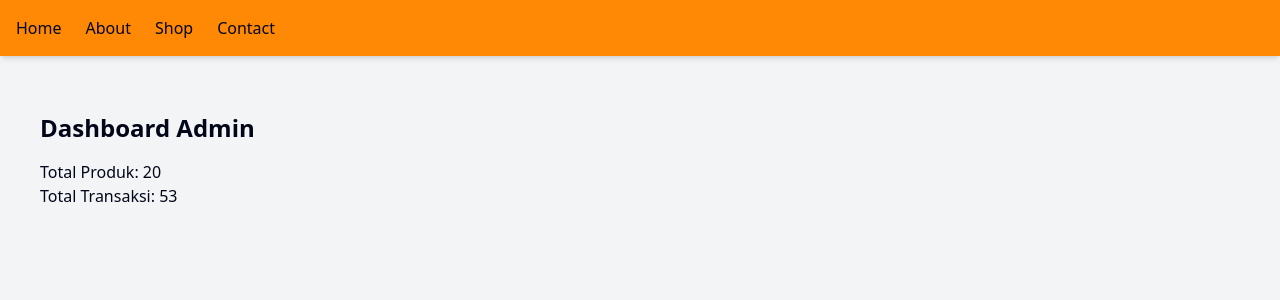
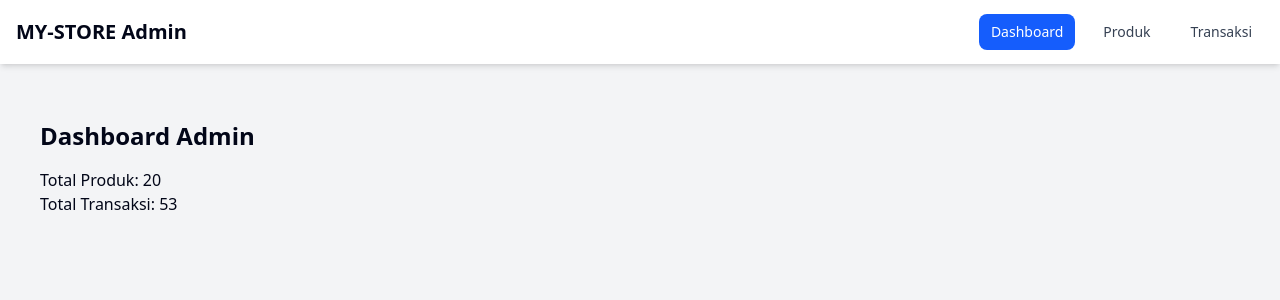
Before and after one commit to mryed17/my-store, a Next.js app: page /admin/dashboard in a window 1280 px wide. Shown: the top 300 px of the page. Built offline with nearby package versions, Linux system fonts and the light colour scheme.

Commit message:
navbar.tsx

```diff
--- a/app/admin/components/navbar.tsx
+++ b/app/admin/components/navbar.tsx
@@ -1,14 +1,45 @@
+// app/admin/components/navbar.tsx
 "use client";
 
 import Link from "next/link";
+import { usePathname } from "next/navigation";
 
 export default function Navbar() {
+  const pathname = usePathname();
+
+  const navItems = [
+    { name: "Dashboard", path: "/admin/dashboard" },
+    { name: "Produk", path: "/admin/products" },
+    { name: "Transaksi", path: "/admin/transactions" },
+  ];
+
   return (
-    <nav className="flex gap-6 p-4 shadow-md bg-orange-400">
-      <Link href="./home">Home</Link>
-      <Link href="./about">About</Link>
-      <Link href="./shop">Shop</Link>
-      <Link href="./contact">Contact</Link>
+    <nav className="bg-white shadow-md">
+      <div className="container mx-auto px-4">
+        <div className="flex items-center justify-between h-16">
+          <div className="flex items-center">
+            <Link href="/admin/dashboard" className="font-bold text-xl">
+              MY-STORE Admin
+            </Link>
+          </div>
+
+          <div className="flex space-x-4">
+            {navItems.map((item) => (
+              <Link
+                key={item.path}
+                href={item.path}
+                className={`px-3 py-2 rounded-md text-sm font-medium ${
+                  pathname.startsWith(item.path)
+                    ? "bg-blue-600 text-white"
+                    : "text-gray-700 hover:bg-gray-200"
+                }`}
+              >
+                {item.name}
+              </Link>
+            ))}
+          </div>
+        </div>
+      </div>
     </nav>
   );
 }
```
